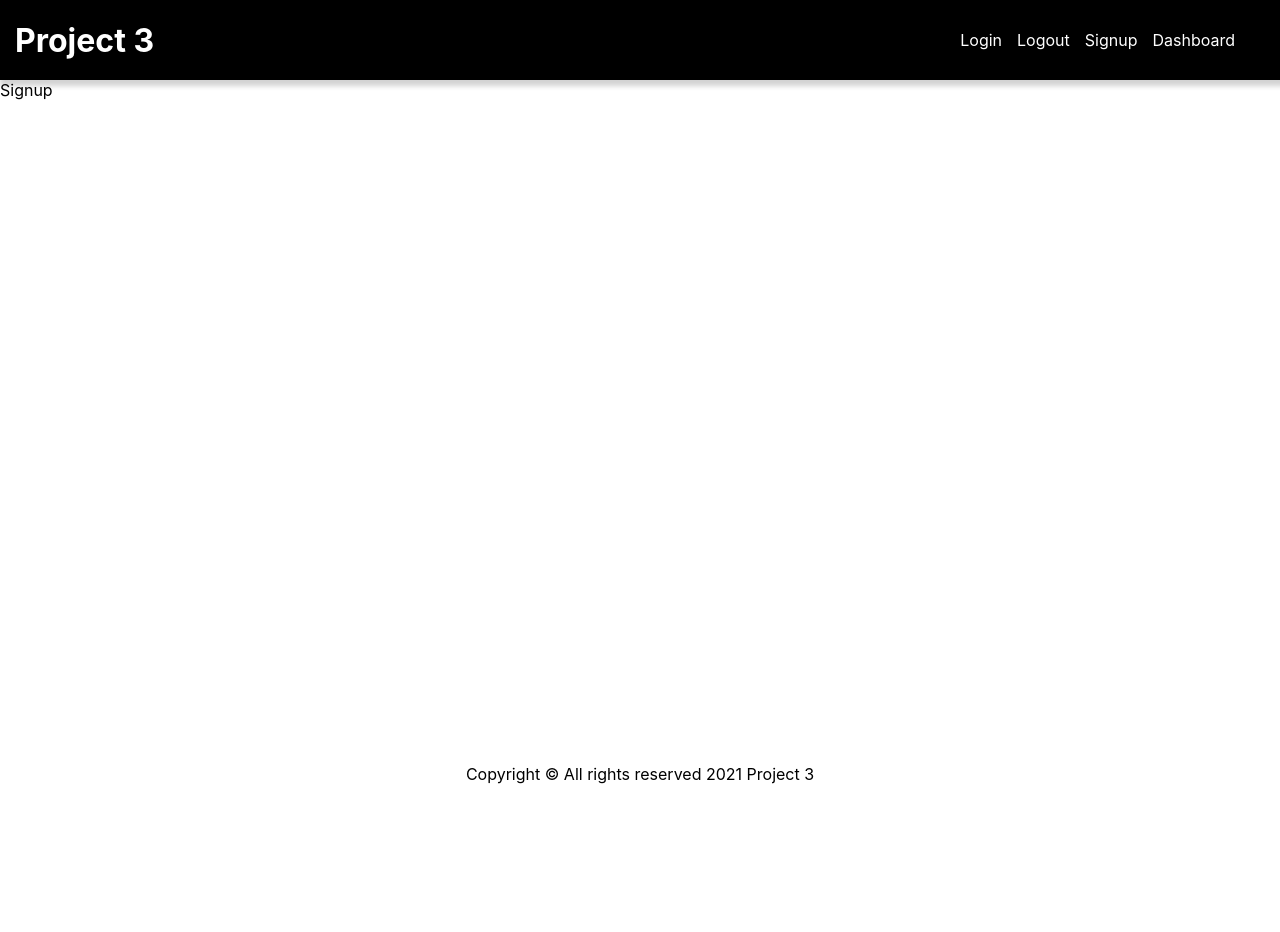
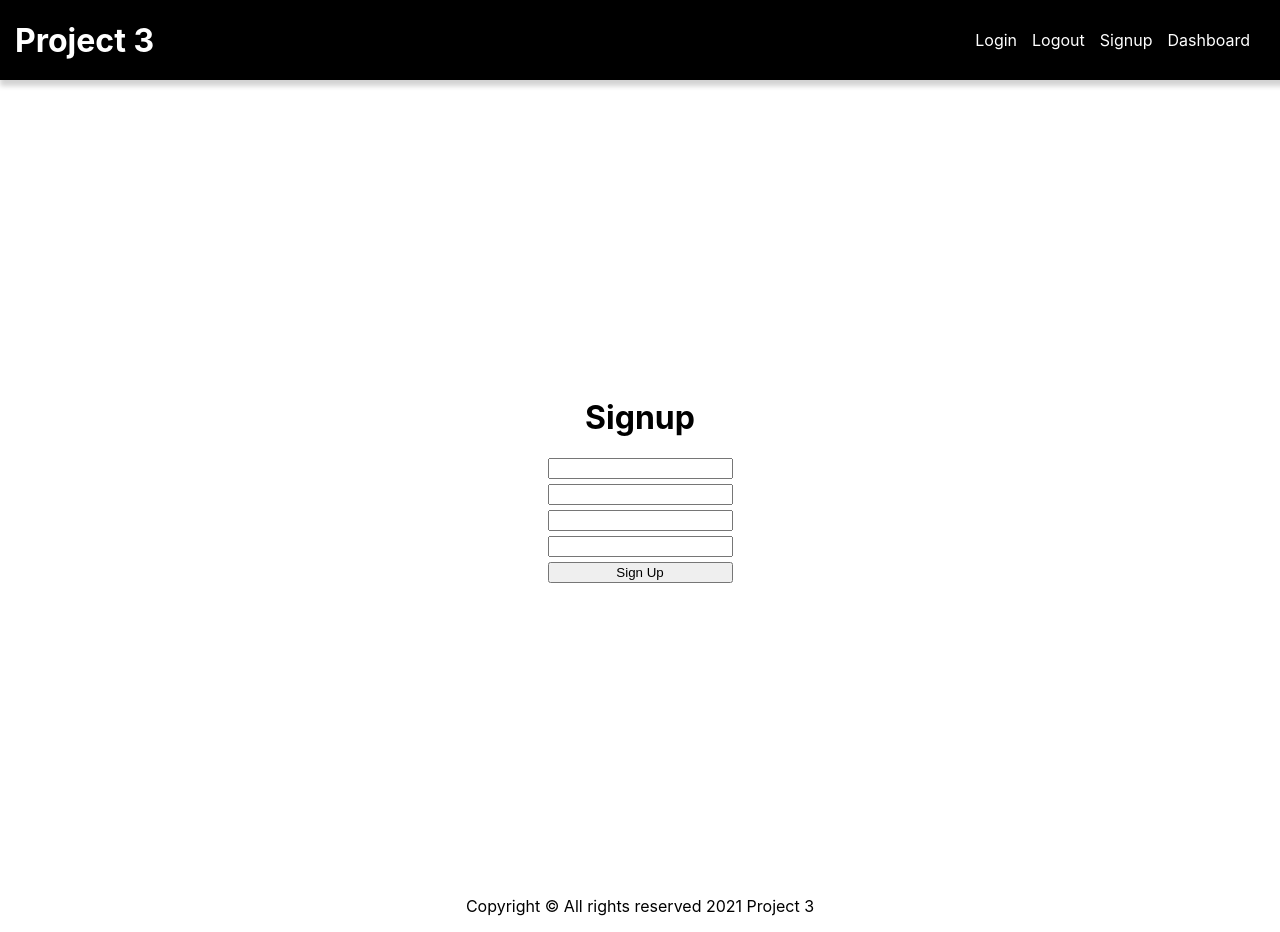
Before and after one commit to imckain/project3-client, a React (Create React App) app: page /signup in a window 1280 px wide. Before the commit the page ends 800 px from the top, so only its background shows below. Built offline with nearby package versions, Linux system fonts and the light colour scheme.

Commit message:
adds nav links and styles

```diff
--- a/src/App.js
+++ b/src/App.js
@@ -23,10 +23,10 @@
               <LoginPage />
             } />
             <Route exact path='/signup' render={props =>
-              <SignupPage />
+              <SignupPage {...props} />
             } />
             <Route exact path='/dashboard' render={props =>
-              <DashboardPage />
+              <DashboardPage {...props} />
             } />
           </Switch>
         </main>
--- a/src/components/Header/Header.module.css
+++ b/src/components/Header/Header.module.css
@@ -13,9 +13,26 @@
 .Header > nav > ul {
     display: flex;
     list-style: none;
-    margin-right: 15px;
 }
 
 .Header > nav > ul li {
     margin-right: 15px;
 }
+
+.NavLink {
+    text-decoration: none;
+    color: white;
+}
+.NavLink:hover {
+    text-decoration: none;
+    color: white;
+    cursor: pointer;
+}
+.NavLink:active {
+    text-decoration: none;
+    color: white;
+}
+.NavLink:visited {
+    text-decoration: none;
+    color: white;
+}
--- a/src/components/Header/index.js
+++ b/src/components/Header/index.js
@@ -6,13 +6,23 @@
 
     return (
         <header className={styles.Header}>
-            <h1>Project 3</h1>
+            <Link to="/" className={styles.NavLink}>
+                <h1>Project 3</h1>
+            </Link>
             <nav>
                 <ul>
-                    <li>Login</li>
-                    <li>Logout</li>
-                    <li>Signup</li>
-                    <li>Dashboard</li>
+                    <li>
+                        <Link to="/login" className={styles.NavLink}>Login</Link>
+                    </li>
+                    <li>
+                        <Link to="" className={styles.NavLink}>Logout</Link>
+                    </li>
+                    <li>
+                        <Link to="/signup" className={styles.NavLink}>Signup</Link>
+                    </li>
+                    <li>
+                        <Link to="/dashboard" className={styles.NavLink}>Dashboard</Link>
+                    </li>
                 </ul>
             </nav>
         </header>
--- a/src/index.css
+++ b/src/index.css
@@ -11,3 +11,11 @@
   font-family: source-code-pro, Menlo, Monaco, Consolas, 'Courier New',
     monospace;
 }
+
+.Page {
+  min-height: 100vh;
+  display: flex;
+  flex-direction: column;
+  justify-content: center;
+  align-items: center;
+}
--- a/src/pages/SignupPage/SignupPage.module.css
+++ b/src/pages/SignupPage/SignupPage.module.css
@@ -0,0 +1,15 @@
+.SignupPage {
+    display: flex;
+    flex-direction: column;
+    justify-content: center;
+    align-items: center;
+}
+
+form {
+    display: flex;
+    flex-direction: column;
+}
+
+form > input {
+    margin-bottom: 5px;
+}
--- a/src/pages/SignupPage/index.js
+++ b/src/pages/SignupPage/index.js
@@ -1,7 +1,67 @@
+import { useState } from 'react';
+import styles from './SignupPage.module.css';
+
 function SignupPage(props) {
+    const [formState, setFormState] = useState({
+        firstName: "",
+        lastName: "",
+        email: "",
+        password: "",
+    });
+
+    function getInitialFormState() {
+        setFormState({
+            firstName: "",
+            lastName: "",
+            email: "",
+            password: "",
+        });
+    }
+
+    function handleChange(event) {
+        setFormState(prevState => ({
+            ...prevState,
+            [event.target.name]: event.target.value
+        }));
+    };
+
+    function handleSubmit(event) {
+        event.preventDefault();
+        console.log('submitted form data', formState);
+        setFormState({getInitialFormState});
+        props.history.push('/dashboard');
+    };
+
     return(
-        <div>
-            Signup
+        <div className="Page">
+            <h1>Signup</h1>
+            <form onSubmit={handleSubmit}>
+                <input
+                    value={formState.firstName}
+                    onChange={handleChange}
+                    name="firstName"
+                    type="text"
+                />
+                <input
+                    value={formState.lastName}
+                    onChange={handleChange}
+                    name="lastName"
+                    type="text"
+                />
+                <input
+                    value={formState.email}
+                    onChange={handleChange}
+                    name="email"
+                    type="email"
+                />
+                <input
+                    value={formState.password}
+                    onChange={handleChange}
+                    name="password"
+                    type="password"
+                />
+                <button>Sign Up</button>
+            </form>
         </div>
     )
 }
```
Also changed, not shown: 1 other file (tests, documents, lock files or other folders).
